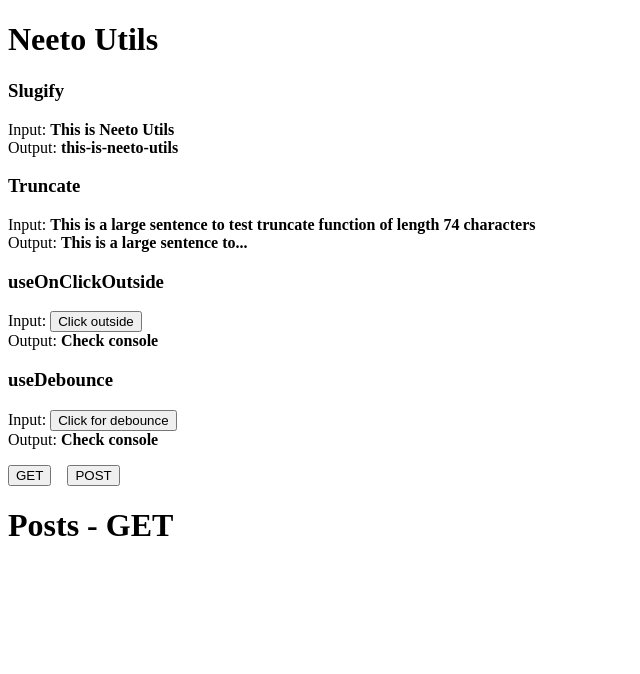
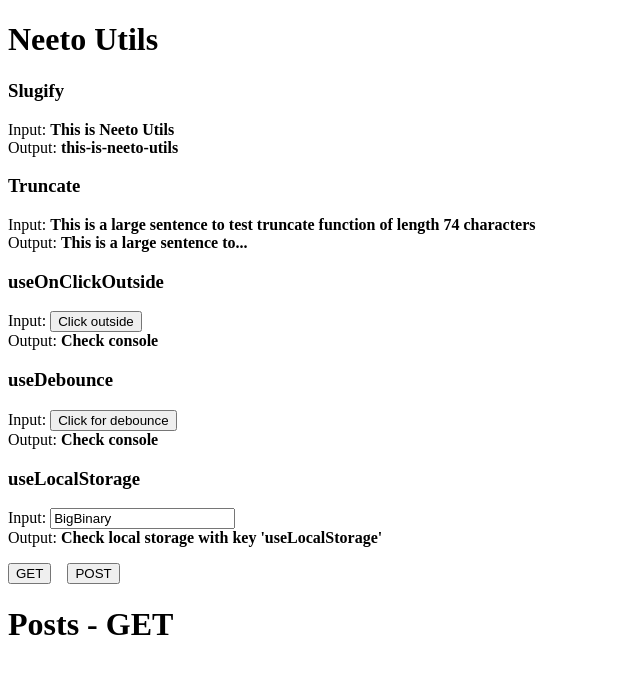
Before and after one commit to bigbinary/neeto-utils, a React (Create React App) app in the folder example/: page / in a window 1280 px wide. Shown: the top 674 px of the page, without its empty margins (0-640 px from the left). Built offline with nearby package versions, Linux system fonts and the light colour scheme.

Commit message:
Resolved merge conflicts

```diff
--- a/example/src/App.js
+++ b/example/src/App.js
@@ -1,7 +1,7 @@
 import React, { useEffect, useRef, useState } from "react";
 import BasicTemplate from "./components/BasicTemplate";
 import { Slugify, truncate } from "../../lib/utils";
-import { useAxios, useDebounce, useOnClickOutside } from "../../lib/hooks";
+import { useAxios, useDebounce, useOnClickOutside, useLocalStorage } from "../../lib/hooks";
 
 const App = () => {
   const buttonRef = useRef();
@@ -11,6 +11,11 @@
   const debouncedValue = useDebounce(useDebounceValue, 2000);
   const truncateSentence =
     "This is a large sentence to test truncate function of length 74 characters";
+  const [localStorageValue, setLocalStorageValue] = useLocalStorage(
+    "useLocalStorage",
+    "BigBinary"
+  );
+
   const {
     request: getPosts,
     response: { data: posts },
@@ -77,6 +82,17 @@
         }
         output="Check console"
       />
+      <BasicTemplate
+        title="useLocalStorage"
+        input={
+          <input
+            placeholder="Enter value"
+            value={localStorageValue}
+            onChange={(e) => setLocalStorageValue(e.target.value)}
+          />
+        }
+        output="Check local storage with key 'useLocalStorage'"
+      />
       <button
         onClick={() => getPosts()}
         style={{
--- a/lib/hooks/index.js
+++ b/lib/hooks/index.js
@@ -1,5 +1,6 @@
 import useDebounce from "./useDebounce";
 import useOnClickOutside from "./useOnClickOutside";
 import useAxios from "./useAxios";
+import useLocalStorage from "./useLocalStorage";
 
-export { useAxios, useDebounce, useOnClickOutside };
+export { useAxios, useDebounce, useOnClickOutside, useLocalStorage };
--- /dev/null
+++ b/lib/hooks/useLocalStorage.js
@@ -0,0 +1,23 @@
+import { useState, useEffect } from "react";
+
+const getStorageValue = (key, defaultValue) => {
+  // getting stored value
+  const saved = localStorage.getItem(key);
+  const initial = JSON.parse(saved);
+  return initial || defaultValue;
+}
+
+const useLocalStorage = (key, defaultValue) => {
+  const [value, setValue] = useState(() => {
+    return getStorageValue(key, defaultValue);
+  });
+
+  useEffect(() => {
+    // storing given value
+    localStorage.setItem(key, JSON.stringify(value));
+  }, [key, value]);
+
+  return [value, setValue];
+};
+
+export default useLocalStorage;
```
